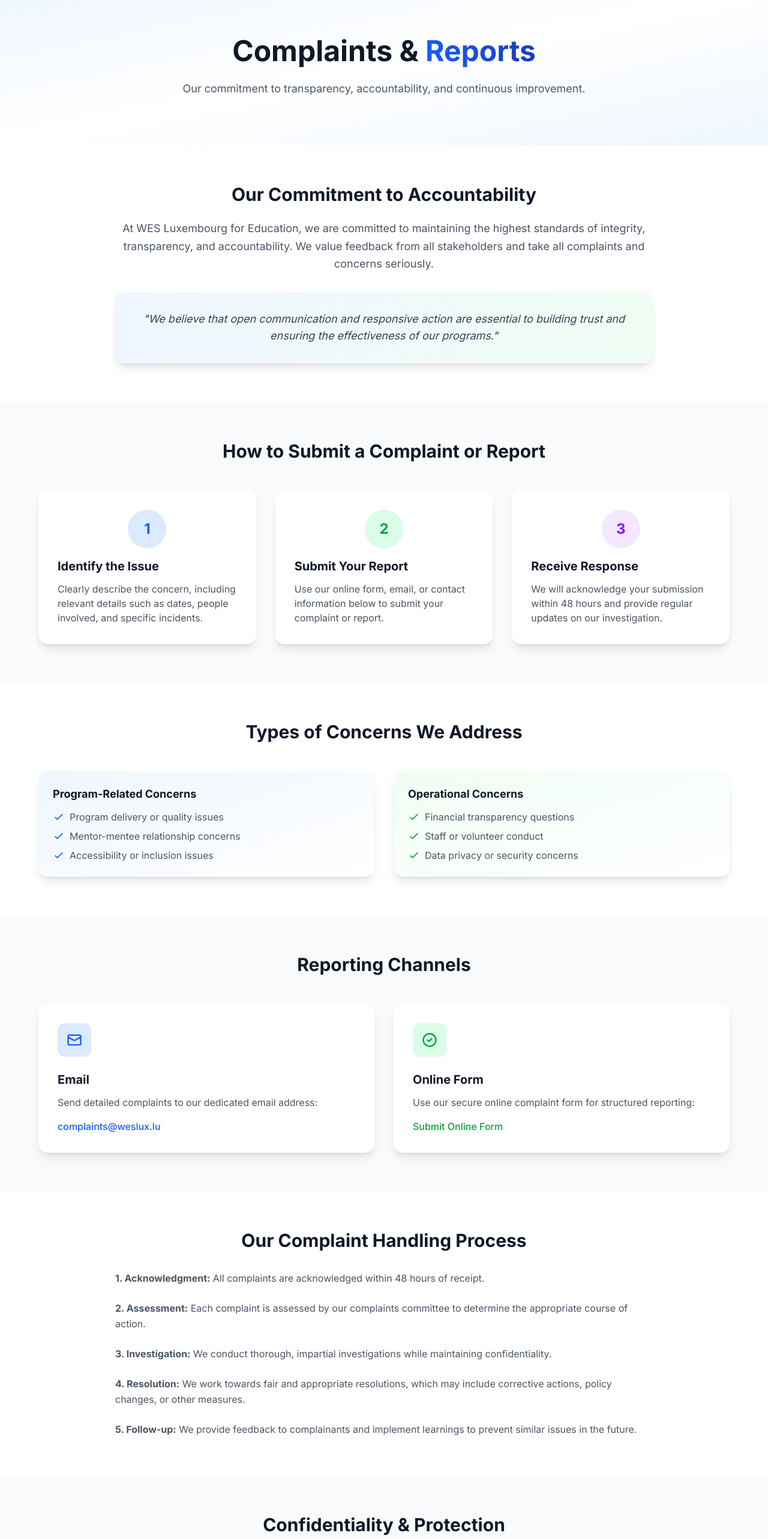
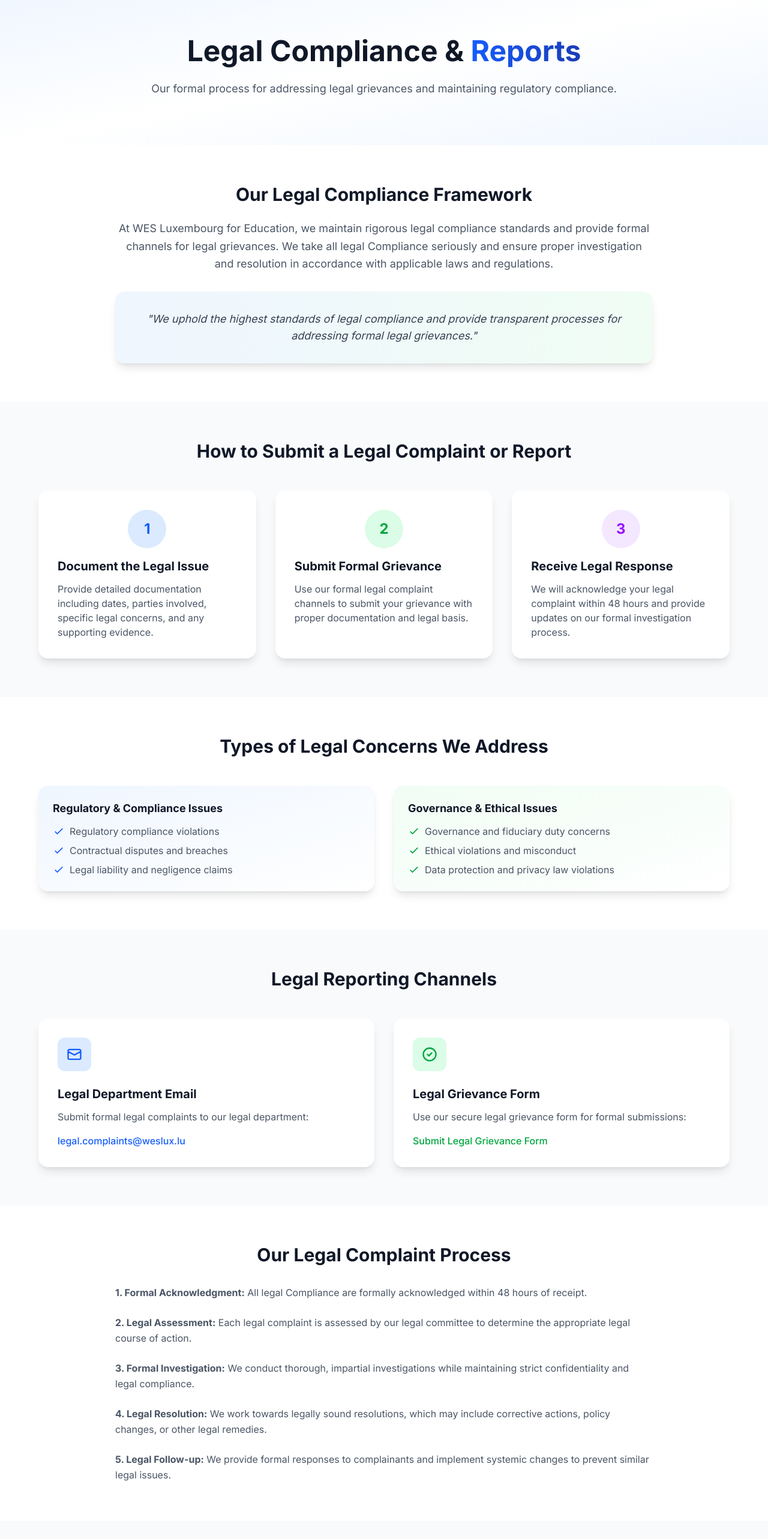
Before and after one commit to Naved20/weslux, a Next.js app: page /about/complaints-reports in a window 1280 px wide. Shown: the part 80-2646 px from the top of the page at 60% size. Built offline with nearby package versions, Linux system fonts and the light colour scheme.

Commit message:
fix Compliance

```diff
--- a/src/app/about/complaints-reports/page.js
+++ b/src/app/about/complaints-reports/page.js
@@ -1,7 +1,7 @@
 import Header from '@/components/Header';
 import Footer from '@/components/Footer';
 
-export default function ComplaintsReportsPage() {
+export default function LegalComplianceReportsPage() {
   return (
     <div className="min-h-screen flex flex-col">
       <Header />
@@ -12,10 +12,10 @@
           <div className="container mx-auto px-4">
             <div className="max-w-4xl mx-auto text-center">
               <h1 className="text-4xl md:text-5xl font-bold text-gray-900 mb-6">
-                Complaints & <span className="bg-gradient-to-r from-blue-600 to-blue-800 bg-clip-text text-transparent">Reports</span>
+                Legal Compliance & <span className="bg-gradient-to-r from-blue-600 to-blue-800 bg-clip-text text-transparent">Reports</span>
               </h1>
               <p className="text-lg text-gray-600 leading-relaxed">
-                Our commitment to transparency, accountability, and continuous improvement.
+                Our formal process for addressing legal grievances and maintaining regulatory compliance.
               </p>
             </div>
           </div>
@@ -25,32 +25,32 @@
         <section className="py-16 bg-white">
           <div className="container mx-auto px-4">
             <div className="max-w-4xl mx-auto text-center">
-              <h2 className="text-3xl font-bold text-gray-900 mb-6">Our Commitment to Accountability</h2>
+              <h2 className="text-3xl font-bold text-gray-900 mb-6">Our Legal Compliance Framework</h2>
               <p className="text-lg text-gray-600 leading-relaxed mb-8">
-                At WES Luxembourg for Education, we are committed to maintaining the highest standards of integrity, transparency, and accountability. We value feedback from all stakeholders and take all complaints and concerns seriously.
+                At WES Luxembourg for Education, we maintain rigorous legal compliance standards and provide formal channels for legal grievances. We take all legal Compliance seriously and ensure proper investigation and resolution in accordance with applicable laws and regulations.
               </p>
               <div className="bg-gradient-to-r from-blue-50 to-green-50 p-8 rounded-2xl shadow-lg">
                 <p className="text-gray-700 italic text-lg">
-                  "We believe that open communication and responsive action are essential to building trust and ensuring the effectiveness of our programs."
+                  "We uphold the highest standards of legal compliance and provide transparent processes for addressing formal legal grievances."
                 </p>
               </div>
             </div>
           </div>
         </section>
 
-        {/* How to Submit a Complaint */}
+        {/* How to Submit a Legal Complaint */}
         <section className="py-16 bg-gray-50">
           <div className="container mx-auto px-4">
             <div className="max-w-6xl mx-auto">
-              <h2 className="text-3xl font-bold text-gray-900 mb-12 text-center">How to Submit a Complaint or Report</h2>
+              <h2 className="text-3xl font-bold text-gray-900 mb-12 text-center">How to Submit a Legal Complaint or Report</h2>
               <div className="grid md:grid-cols-3 gap-8">
                 <div className="bg-white p-8 rounded-2xl shadow-lg">
                   <div className="w-16 h-16 bg-blue-100 rounded-full flex items-center justify-center mx-auto mb-4">
                     <div className="text-2xl font-bold text-blue-600">1</div>
                   </div>
-                  <h3 className="text-xl font-bold text-gray-900 mb-3">Identify the Issue</h3>
+                  <h3 className="text-xl font-bold text-gray-900 mb-3">Document the Legal Issue</h3>
                   <p className="text-gray-600">
-                    Clearly describe the concern, including relevant details such as dates, people involved, and specific incidents.
+                    Provide detailed documentation including dates, parties involved, specific legal concerns, and any supporting evidence.
                   </p>
                 </div>
 
@@ -58,9 +58,9 @@
                   <div className="w-16 h-16 bg-green-100 rounded-full flex items-center justify-center mx-auto mb-4">
                     <div className="text-2xl font-bold text-green-600">2</div>
                   </div>
-                  <h3 className="text-xl font-bold text-gray-900 mb-3">Submit Your Report</h3>
+                  <h3 className="text-xl font-bold text-gray-900 mb-3">Submit Formal Grievance</h3>
                   <p className="text-gray-600">
-                    Use our online form, email, or contact information below to submit your complaint or report.
+                    Use our formal legal complaint channels to submit your grievance with proper documentation and legal basis.
                   </p>
                 </div>
 
@@ -68,9 +68,9 @@
                   <div className="w-16 h-16 bg-purple-100 rounded-full flex items-center justify-center mx-auto mb-4">
                     <div className="text-2xl font-bold text-purple-600">3</div>
                   </div>
-                  <h3 className="text-xl font-bold text-gray-900 mb-3">Receive Response</h3>
+                  <h3 className="text-xl font-bold text-gray-900 mb-3">Receive Legal Response</h3>
                   <p className="text-gray-600">
-                    We will acknowledge your submission within 48 hours and provide regular updates on our investigation.
+                    We will acknowledge your legal complaint within 48 hours and provide updates on our formal investigation process.
                   </p>
                 </div>
               </div>
@@ -78,56 +78,56 @@
           </div>
         </section>
 
-        {/* Types of Concerns */}
+        {/* Types of Legal Concerns */}
         <section className="py-16 bg-white">
           <div className="container mx-auto px-4">
             <div className="max-w-6xl mx-auto">
-              <h2 className="text-3xl font-bold text-gray-900 mb-12 text-center">Types of Concerns We Address</h2>
+              <h2 className="text-3xl font-bold text-gray-900 mb-12 text-center">Types of Legal Concerns We Address</h2>
               <div className="grid md:grid-cols-2 gap-8">
                 <div className="bg-gradient-to-br from-blue-50 to-white p-6 rounded-2xl shadow-lg">
-                  <h3 className="text-lg font-bold text-gray-900 mb-3">Program-Related Concerns</h3>
+                  <h3 className="text-lg font-bold text-gray-900 mb-3">Regulatory & Compliance Issues</h3>
                   <ul className="space-y-2 text-gray-600">
                     <li className="flex items-start">
                       <svg className="w-5 h-5 text-blue-600 mr-2 mt-0.5 flex-shrink-0" fill="none" stroke="currentColor" viewBox="0 0 24 24">
                         <path strokeLinecap="round" strokeLinejoin="round" strokeWidth="2" d="M5 13l4 4L19 7"></path>
                       </svg>
-                      <span>Program delivery or quality issues</span>
+                      <span>Regulatory compliance violations</span>
                     </li>
                     <li className="flex items-start">
                       <svg className="w-5 h-5 text-blue-600 mr-2 mt-0.5 flex-shrink-0" fill="none" stroke="currentColor" viewBox="0 0 24 24">
                         <path strokeLinecap="round" strokeLinejoin="round" strokeWidth="2" d="M5 13l4 4L19 7"></path>
                       </svg>
-                      <span>Mentor-mentee relationship concerns</span>
+                      <span>Contractual disputes and breaches</span>
                     </li>
                     <li className="flex items-start">
                       <svg className="w-5 h-5 text-blue-600 mr-2 mt-0.5 flex-shrink-0" fill="none" stroke="currentColor" viewBox="0 0 24 24">
                         <path strokeLinecap="round" strokeLinejoin="round" strokeWidth="2" d="M5 13l4 4L19 7"></path>
                       </svg>
-                      <span>Accessibility or inclusion issues</span>
+                      <span>Legal liability and negligence claims</span>
                     </li>
                   </ul>
                 </div>
 
                 <div className="bg-gradient-to-br from-green-50 to-white p-6 rounded-2xl shadow-lg">
-                  <h3 className="text-lg font-bold text-gray-900 mb-3">Operational Concerns</h3>
+                  <h3 className="text-lg font-bold text-gray-900 mb-3">Governance & Ethical Issues</h3>
                   <ul className="space-y-2 text-gray-600">
                     <li className="flex items-start">
                       <svg className="w-5 h-5 text-green-600 mr-2 mt-0.5 flex-shrink-0" fill="none" stroke="currentColor" viewBox="0 0 24 24">
                         <path strokeLinecap="round" strokeLinejoin="round" strokeWidth="2" d="M5 13l4 4L19 7"></path>
                       </svg>
-                      <span>Financial transparency questions</span>
+                      <span>Governance and fiduciary duty concerns</span>
                     </li>
                     <li className="flex items-start">
                       <svg className="w-5 h-5 text-green-600 mr-2 mt-0.5 flex-shrink-0" fill="none" stroke="currentColor" viewBox="0 0 24 24">
                         <path strokeLinecap="round" strokeLinejoin="round" strokeWidth="2" d="M5 13l4 4L19 7"></path>
                       </svg>
-                      <span>Staff or volunteer conduct</span>
+                      <span>Ethical violations and misconduct</span>
                     </li>
                     <li className="flex items-start">
                       <svg className="w-5 h-5 text-green-600 mr-2 mt-0.5 flex-shrink-0" fill="none" stroke="currentColor" viewBox="0 0 24 24">
                         <path strokeLinecap="round" strokeLinejoin="round" strokeWidth="2" d="M5 13l4 4L19 7"></path>
                       </svg>
-                      <span>Data privacy or security concerns</span>
+                      <span>Data protection and privacy law violations</span>
                     </li>
                   </ul>
                 </div>
@@ -136,11 +136,11 @@
           </div>
         </section>
 
-        {/* Reporting Channels */}
+        {/* Legal Reporting Channels */}
         <section className="py-16 bg-gray-50">
           <div className="container mx-auto px-4">
             <div className="max-w-6xl mx-auto">
-              <h2 className="text-3xl font-bold text-gray-900 mb-12 text-center">Reporting Channels</h2>
+              <h2 className="text-3xl font-bold text-gray-900 mb-12 text-center">Legal Reporting Channels</h2>
               <div className="grid md:grid-cols-2 gap-8">
                 <div className="bg-white p-8 rounded-2xl shadow-lg">
                   <div className="w-14 h-14 bg-blue-100 rounded-xl flex items-center justify-center mb-6">
@@ -148,12 +148,12 @@
                       <path strokeLinecap="round" strokeLinejoin="round" strokeWidth="2" d="M3 8l7.89 4.26a2 2 0 002.22 0L21 8M5 19h14a2 2 0 002-2V7a2 2 0 00-2-2H5a2 2 0 00-2 2v10a2 2 0 002 2z"></path>
                     </svg>
                   </div>
-                  <h3 className="text-xl font-bold text-gray-900 mb-3">Email</h3>
+                  <h3 className="text-xl font-bold text-gray-900 mb-3">Legal Department Email</h3>
                   <p className="text-gray-600 mb-4">
-                    Send detailed complaints to our dedicated email address:
+                    Submit formal legal complaints to our legal department:
                   </p>
-                  <a href="mailto:complaints@weslux.lu" className="text-blue-600 font-medium hover:text-blue-700">
-                    complaints@weslux.lu
+                  <a href="mailto:legal.complaints@weslux.lu" className="text-blue-600 font-medium hover:text-blue-700">
+                    legal.complaints@weslux.lu
                   </a>
                 </div>
 
@@ -163,12 +163,12 @@
                       <path strokeLinecap="round" strokeLinejoin="round" strokeWidth="2" d="M9 12l2 2 4-4m6 2a9 9 0 11-18 0 9 9 0 0118 0z"></path>
                     </svg>
                   </div>
-                  <h3 className="text-xl font-bold text-gray-900 mb-3">Online Form</h3>
+                  <h3 className="text-xl font-bold text-gray-900 mb-3">Legal Grievance Form</h3>
                   <p className="text-gray-600 mb-4">
-                    Use our secure online complaint form for structured reporting:
+                    Use our secure legal grievance form for formal submissions:
                   </p>
                   <a href="/contact" className="text-green-600 font-medium hover:text-green-700">
-                    Submit Online Form
+                    Submit Legal Grievance Form
                   </a>
                 </div>
               </div>
@@ -176,54 +176,54 @@
           </div>
         </section>
 
-        {/* Our Process */}
+        {/* Our Legal Process */}
         <section className="py-16 bg-white">
           <div className="container mx-auto px-4">
             <div className="max-w-4xl mx-auto">
-              <h2 className="text-3xl font-bold text-gray-900 mb-8 text-center">Our Complaint Handling Process</h2>
+              <h2 className="text-3xl font-bold text-gray-900 mb-8 text-center">Our Legal Complaint Process</h2>
               <div className="prose prose-lg max-w-none">
                 <p className="text-gray-600 leading-relaxed mb-6">
-                  <strong>1. Acknowledgment:</strong> All complaints are acknowledged within 48 hours of receipt.
+                  <strong>1. Formal Acknowledgment:</strong> All legal Compliance are formally acknowledged within 48 hours of receipt.
                 </p>
                 <p className="text-gray-600 leading-relaxed mb-6">
-                  <strong>2. Assessment:</strong> Each complaint is assessed by our complaints committee to determine the appropriate course of action.
+                  <strong>2. Legal Assessment:</strong> Each legal complaint is assessed by our legal committee to determine the appropriate legal course of action.
                 </p>
                 <p className="text-gray-600 leading-relaxed mb-6">
-                  <strong>3. Investigation:</strong> We conduct thorough, impartial investigations while maintaining confidentiality.
+                  <strong>3. Formal Investigation:</strong> We conduct thorough, impartial investigations while maintaining strict confidentiality and legal compliance.
                 </p>
                 <p className="text-gray-600 leading-relaxed mb-6">
-                  <strong>4. Resolution:</strong> We work towards fair and appropriate resolutions, which may include corrective actions, policy changes, or other measures.
+                  <strong>4. Legal Resolution:</strong> We work towards legally sound resolutions, which may include corrective actions, policy changes, or other legal remedies.
                 </p>
                 <p className="text-gray-600 leading-relaxed">
-                  <strong>5. Follow-up:</strong> We provide feedback to complainants and implement learnings to prevent similar issues in the future.
+                  <strong>5. Legal Follow-up:</strong> We provide formal responses to complainants and implement systemic changes to prevent similar legal issues.
                 </p>
               </div>
             </div>
           </div>
         </section>
 
-        {/* Confidentiality & Protection */}
+        {/* Legal Confidentiality & Protection */}
         <section className="py-16 bg-gray-50">
           <div className="container mx-auto px-4">
             <div className="max-w-4xl mx-auto text-center">
-              <h2 className="text-3xl font-bold text-gray-900 mb-6">Confidentiality & Protection</h2>
+              <h2 className="text-3xl font-bold text-gray-900 mb-6">Legal Confidentiality & Whistleblower Protection</h2>
               <p className="text-lg text-gray-600 leading-relaxed mb-8">
-                We treat all complaints with strict confidentiality. Individuals who submit complaints in good faith are protected from retaliation. Anonymous complaints are also accepted, though they may limit our ability to conduct thorough investigations.
+                We treat all legal Compliance with strict attorney-client confidentiality where applicable. Individuals who submit legal Compliance in good faith are protected from retaliation under whistleblower protection laws. Anonymous legal Compliance are accepted, though they may limit our ability to conduct thorough legal investigations.
               </p>
               <div className="bg-white p-8 rounded-2xl shadow-lg">
                 <p className="text-gray-700 italic text-lg">
-                  "Our commitment to addressing concerns is matched by our commitment to protecting those who bring them forward."
+                  "Our commitment to legal compliance is matched by our commitment to protecting those who report legal concerns in good faith."
                 </p>
               </div>
             </div>
           </div>
         </section>
 
-        {/* Annual Reports */}
+        {/* Legal Compliance Reports */}
         <section className="py-16 bg-white">
           <div className="container mx-auto px-4">
             <div className="max-w-6xl mx-auto">
-              <h2 className="text-3xl font-bold text-gray-900 mb-12 text-center">Annual Reports & Transparency</h2>
+              <h2 className="text-3xl font-bold text-gray-900 mb-12 text-center">Legal Compliance & Transparency Reports</h2>
               <div className="grid md:grid-cols-3 gap-8">
                 <div className="bg-gradient-to-br from-blue-50 to-white p-8 rounded-2xl shadow-lg text-center">
                   <div className="w-16 h-16 bg-blue-100 rounded-full flex items-center justify-center mx-auto mb-4">
@@ -231,9 +231,9 @@
                       <path strokeLinecap="round" strokeLinejoin="round" strokeWidth="2" d="M9 12h6m-6 4h6m2 5H7a2 2 0 01-2-2V5a2 2 0 012-2h5.586a1 1 0 01.707.293l5.414 5.414a1 1 0 01.293.707V19a2 2 0 01-2 2z"></path>
                     </svg>
                   </div>
-                  <h3 className="text-xl font-bold text-gray-900 mb-3">Annual Reports</h3>
+                  <h3 className="text-xl font-bold text-gray-900 mb-3">Legal Compliance Reports</h3>
                   <p className="text-gray-600">
-                    Comprehensive reports on our activities, impact, and financial performance.
+                    Comprehensive reports on our legal compliance activities and regulatory adherence.
                   </p>
                 </div>
 
@@ -243,9 +243,9 @@
                       <path strokeLinecap="round" strokeLinejoin="round" strokeWidth="2" d="M13 16h-1v-4h-1m1-4h.01M21 12a9 9 0 11-18 0 9 9 0 0118 0z"></path>
                     </svg>
                   </div>
-                  <h3 className="text-xl font-bold text-gray-900 mb-3">Complaint Statistics</h3>
+                  <h3 className="text-xl font-bold text-gray-900 mb-3">Legal Complaint Statistics</h3>
                   <p className="text-gray-600">
-                    Annual summaries of complaints received, types, and resolution outcomes.
+                    Annual summaries of legal Compliance received, types, and legal resolution outcomes.
                   </p>
                 </div>
 
@@ -255,9 +255,9 @@
                       <path strokeLinecap="round" strokeLinejoin="round" strokeWidth="2" d="M9 12l2 2 4-4m5.618-4.016A11.955 11.955 0 0112 2.944a11.955 11.955 0 01-8.618 3.04A12.02 12.02 0 003 9c0 5.591 3.824 10.29 9 11.622 5.176-1.332 9-6.03 9-11.622 0-1.042-.133-2.052-.382-3.016z"></path>
                     </svg>
                   </div>
-                  <h3 className="text-xl font-bold text-gray-900 mb-3">Policy Updates</h3>
+                  <h3 className="text-xl font-bold text-gray-900 mb-3">Legal Policy Updates</h3>
                   <p className="text-gray-600">
-                    Documentation of policy changes made in response to feedback and complaints.
+                    Documentation of legal policy changes made in response to legal feedback and compliance requirements.
                   </p>
                 </div>
               </div>
@@ -265,26 +265,26 @@
           </div>
         </section>
 
-        {/* Contact Information */}
+        {/* Legal Contact Information */}
         <section className="py-16 bg-gradient-to-br from-blue-50 via-white to-blue-50">
           <div className="container mx-auto px-4">
             <div className="max-w-4xl mx-auto text-center">
-              <h2 className="text-3xl font-bold text-gray-900 mb-6">Need to Report a Concern?</h2>
+              <h2 className="text-3xl font-bold text-gray-900 mb-6">Need to Report a Legal Concern?</h2>
               <p className="text-lg text-gray-600 leading-relaxed mb-8">
-                We encourage you to bring any concerns to our attention. Your feedback helps us improve and maintain the highest standards in all our operations.
+                We encourage you to bring any legal concerns to our attention. Your legal feedback helps us maintain the highest standards of legal compliance and regulatory adherence in all our operations.
               </p>
               <div className="flex flex-col sm:flex-row gap-4 justify-center">
                 <a
                   href="/contact"
                   className="px-6 py-3 bg-gradient-to-r from-blue-500 to-blue-600 text-white font-medium rounded-lg hover:from-blue-600 hover:to-blue-700 transition-all duration-300 shadow-md hover:shadow-lg"
                 >
-                  Submit a Complaint
+                  Submit a Legal Complaint
                 </a>
                 <a
                   href="/contact"
                   className="px-6 py-3 border-2 border-blue-500 text-blue-600 font-medium rounded-lg hover:bg-blue-50 hover:border-blue-600 transition-all duration-300"
                 >
-                  Request a Report
+                  Request Legal Compliance Report
                 </a>
               </div>
             </div>
--- a/src/components/Header.js
+++ b/src/components/Header.js
@@ -150,7 +150,7 @@
                     <div className="w-6 h-6 rounded-md bg-gray-100 flex items-center justify-center mr-3">
                       <span className="text-xs font-bold text-gray-600">7</span>
                     </div>
-                    <span>Complaints & Reports</span>
+                    <span>Compliance & Reports</span>
                     <svg className="w-4 h-4 ml-auto opacity-0 group-hover/item:opacity-100 transition-opacity duration-200" fill="none" stroke="currentColor" viewBox="0 0 24 24">
                       <path strokeLinecap="round" strokeLinejoin="round" strokeWidth="2" d="M9 5l7 7-7 7"></path>
                     </svg>
@@ -414,7 +414,7 @@
                       Our Donors
                     </Link>
                     <Link href="/about/complaints-reports" onClick={closeMobileMenu} className="block px-4 py-2 text-sm text-gray-600 hover:bg-blue-50 hover:text-blue-600 rounded-lg transition-colors">
-                      Complaints & Reports
+                      Compliance & Reports
                     </Link>
                   </div>
                 )}
```
